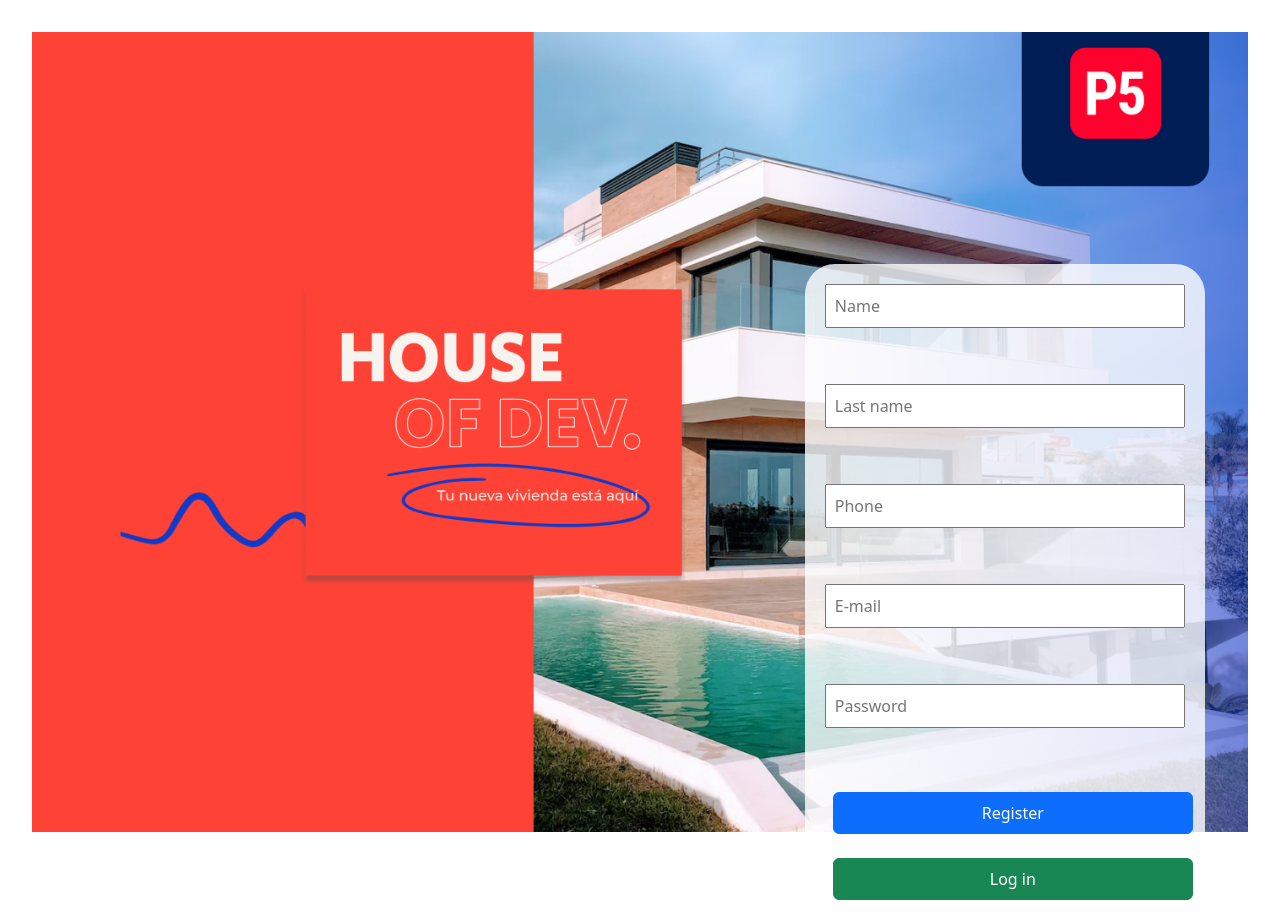
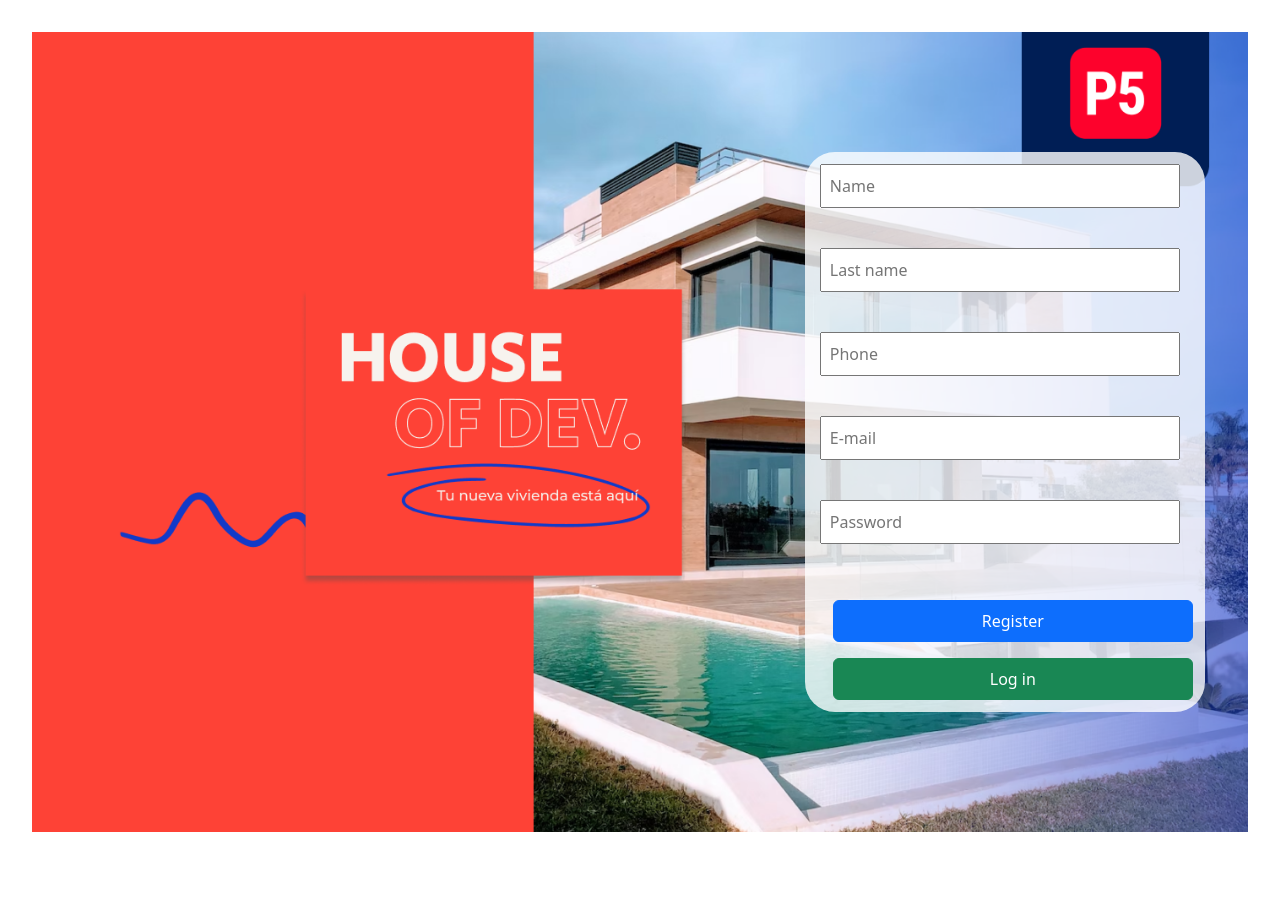
Before and after one commit to hernanortiz18/houseOfDev-src, a React (Vite) app in the folder Front/: page /register in a window 1280 px wide. After the commit the page ends 864 px from the top, so only its background shows below. Built offline with nearby package versions, Linux system fonts and the light colour scheme; no server answers.

Commit message:
update register.scss

```diff
--- a/Front/src/styles/register.scss
+++ b/Front/src/styles/register.scss
@@ -1,9 +1,12 @@
 body {
   margin: 0;
   padding: 0;
+  height: 100vg;
+  width: 100vw;
 }
 
 .fondo {
+  margin: 0;
   position: relative;
   min-height: 100vh;
   min-width: 100%;
@@ -20,7 +23,7 @@ body {
 
   form {
     position: absolute;
-    top: 70%;
+    top: 50%;
     left: 80%;
     transform: translate(-50%, -50%);
     z-index: 1;
@@ -40,6 +43,7 @@ body {
   button {
     width: 100%;
     padding: 0.5rem;
+    margin: -8px -5px;
   }
 
   @media (max-width: 768px) {
```
